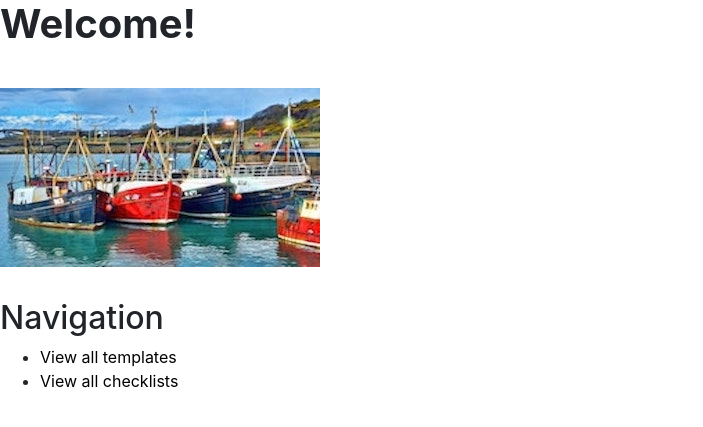
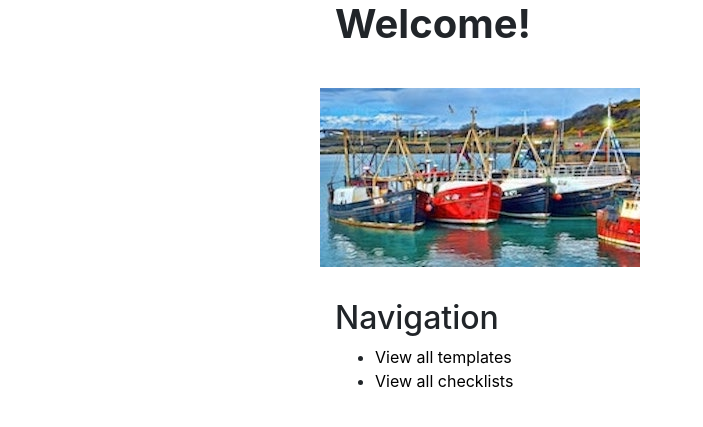
Before and after one commit to annewoosam/dynamic-checklist-generator, a Flask app: template wireframe to simple web/templates/homepage.html in a window 1280 px wide. Shown: the part 32-459 px from the top of the page, without its empty margins (0-703 px from the left). Run offline with Flask 2, Linux system fonts and the light colour scheme; the template is opened without the code that fills it, so the values that code supplies are empty; some libraries are stand-ins or nearby versions.

Commit message:
small changes to landing page and check f flow

```diff
--- a/wireframe to simple web/templates/homepage.html
+++ b/wireframe to simple web/templates/homepage.html
@@ -60,9 +60,11 @@
 </nav>
 
 
+    <div class="col-xs-12 col-md-6 offset-md-3 col-lg-6 offset-lg-3">
       <h1>Welcome!</h1>
- <div><img src="/static/img/boats.jpg" class="img">
+    <div class="row"><img src="/static/img/boats.jpg" class="img"> </div>
       <h2>Navigation</h2>
+
     <ul>
       <li><a href="/templates">View all templates</a></li>
       <li><a href="/checklists">View all checklists</a></li>
```
Also changed, not shown: 1 other file. Lines whose indentation alone changed are shown as unchanged.
